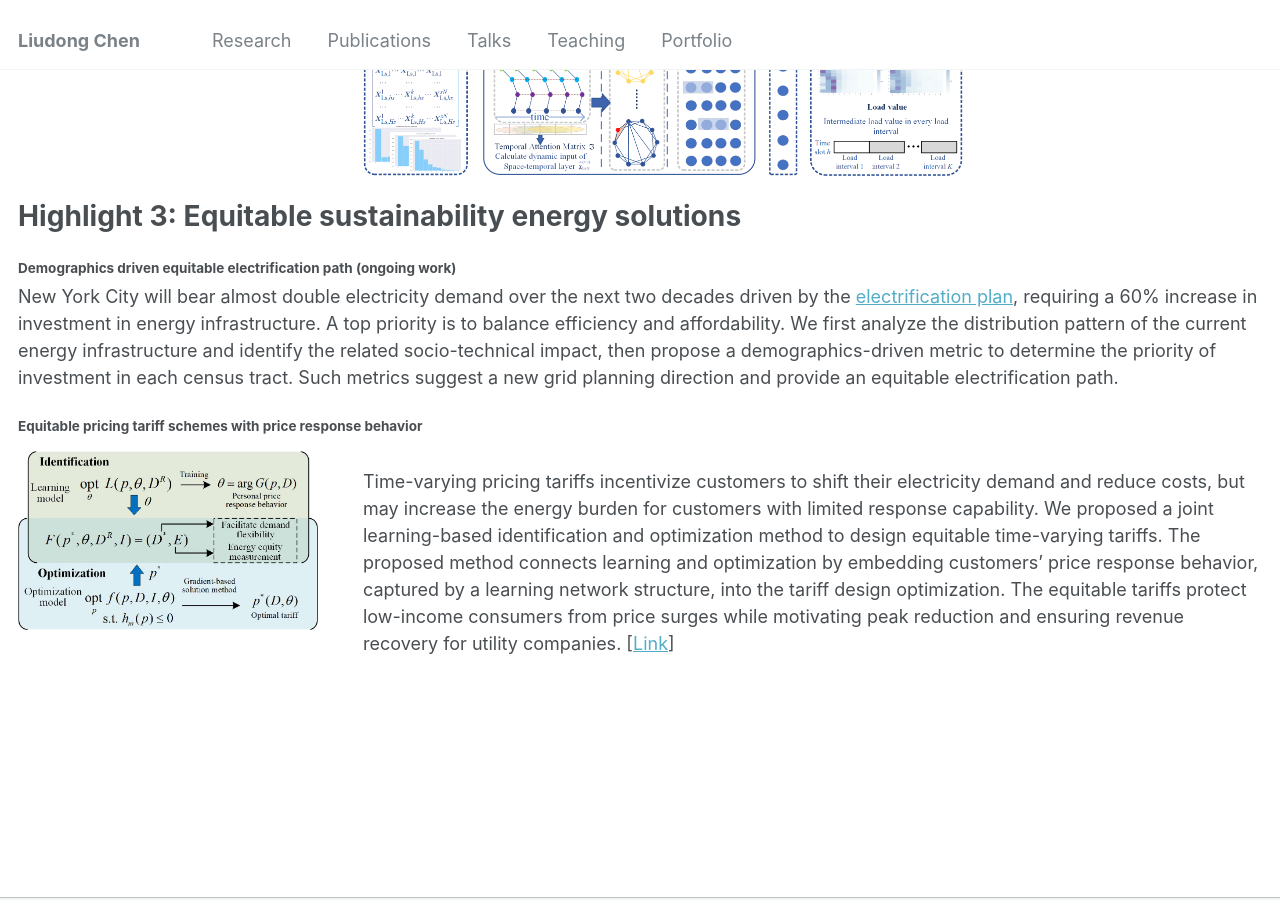
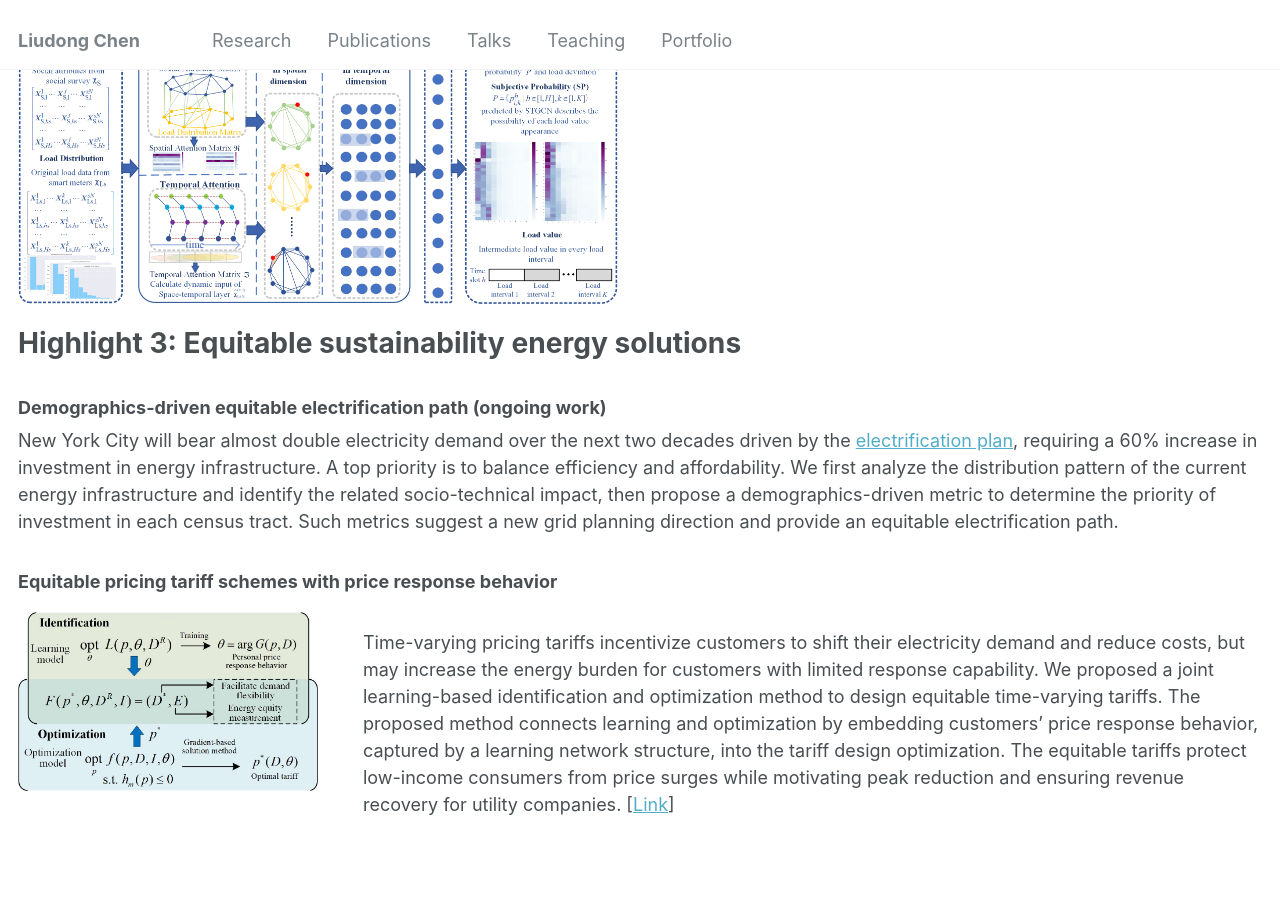
Before and after one commit to liudong-chen/liudong-chen.github.io, a Jekyll site: the page built from _pages/research.md, in a window 1280 px wide and 900 px high, scrolled down 1137 px. Built offline with Jekyll 4.4.1, drawn with Linux system fonts in a browser that asks for light colours.

Commit message:
Update research.md

```diff
--- a/_pages/research.md
+++ b/_pages/research.md
@@ -7,7 +7,7 @@ author_profile: false
 {% include base_path %}
 # Highlight 1: Decision-making under uncertainties
 
-#### Decision behavior of prudent demand under future price uncertainties
+### Decision behavior of prudent demand under future price uncertainties
 <img style="float: left;  margin-top: 10px;
   margin-bottom: 10px;
   margin-right: 45px;
@@ -22,11 +22,11 @@ We proposed the concept of prudent demand, which states that future price uncert
 
 # Highlight 2: Strategic behavior analysis of energy management
 
-#### Game-based framework for coincident peak demand shaving (ongoing work)
+### Game-based framework for coincident peak demand shaving (ongoing work)
 
 Coincident peak (CP) demand charge charges consumers' individual demand at the system's overall peak time. We proposed a novel game-based framework to analyze the CP shaving problem, developing a theoretical model to examine the impact of strategic consumer behavior on system efficiency. The game structure exhibits different characteristics depending on the extent to which customers can shift their demand. We derived analytical Nash equilibrium solutions and analyzed the price of anarchy by comparing it with a standardized centralized peak-sharing model.
 
-#### Modeling customers' subjective behavior on energy trading
+### Modeling customers' subjective behavior on energy trading
 <img style="float: left;  margin-top: 10px;
   margin-bottom: 10px;
   margin-right: 45px;
@@ -36,16 +36,19 @@ Distributed energy resources (DER) shift customers' patterns from consumers to p
 
 <br />
 <br />
+<br />
+<br />
+
 <img style="center" src="/assets/Social_attributes_figure.png" width="600px" >
 <br />
 
 # Highlight 3: Equitable sustainability energy solutions
 
-#### Demographics driven equitable electrification path (ongoing work)
+### Demographics-driven equitable electrification path (ongoing work)
 
 New York City will bear almost double electricity demand over the next two decades driven by the [electrification plan](https://www.nyc.gov/site/buildings/codes/ll154-building-electrification.page), requiring a 60% increase in investment in energy infrastructure. A top priority is to balance efficiency and affordability. We first analyze the distribution pattern of the current energy infrastructure and identify the related socio-technical impact, then propose a demographics-driven metric to determine the priority of investment in each census tract. Such metrics suggest a new grid planning direction and provide an equitable electrification path.
 
-#### Equitable pricing tariff schemes with price response behavior
+### Equitable pricing tariff schemes with price response behavior
 <img style="float: left;  margin-top: 10px;
   margin-bottom: 10px;
   margin-right: 45px;
```
